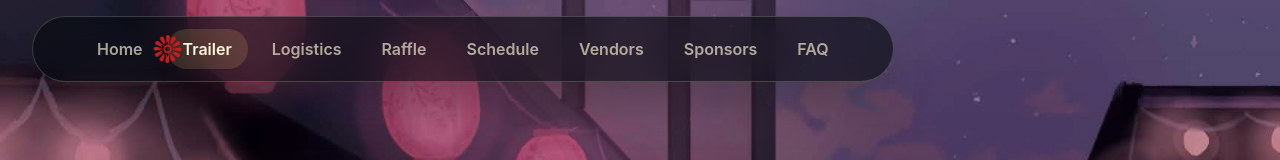
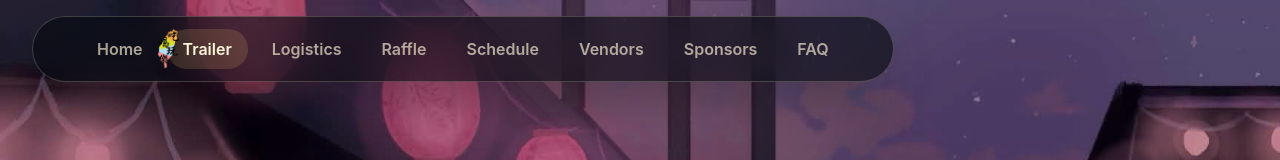
Before and after one commit to tsa-uw/night-market-website, a React (Vite) app: page / in a window 1280 px wide. Shown: the top 160 px of the page. Built offline with nearby package versions, Linux system fonts and the light colour scheme.

Commit message:
feat(Navbar): update logo to Night Market and replace favicon

```diff
--- a/index.html
+++ b/index.html
@@ -2,7 +2,7 @@
 <html lang="en">
     <head>
         <meta charset="UTF-8" />
-        <link rel="icon" type="image/svg+xml" href="/tsa.svg" />
+        <link rel="icon" type="image/svg+xml" href="/favicon.ico" />
         <meta name="viewport" content="width=device-width, initial-scale=1.0" />
         <title>Night Market 2026</title>
     </head>
--- a/src/components/layout/Navbar.tsx
+++ b/src/components/layout/Navbar.tsx
@@ -108,8 +108,8 @@ export default function Navbar() {
                     transition={{ type: "spring", stiffness: 400, damping: 30 }}
                 >
                     <img
-                        src="/tsa_logo.png"
-                        alt="TSA Logo"
+                        src="/nm_logo.png"
+                        alt="Night Market Logo"
                         className="drop-shadow-lg"
                         width={LOGO_SIZE}
                         height={LOGO_SIZE}
@@ -140,7 +140,7 @@ export default function Navbar() {
 
             {/* Mobile hamburger */}
             <div className="flex items-center gap-3 rounded-full border border-lantern-100/20 bg-night-900/75 px-4 py-2 shadow-2xl shadow-black/35 backdrop-blur-xl md:hidden">
-                <img src="/tsa_logo.png" alt="TSA Logo" className="h-6 w-6" />
+                <img src="/nm_logo.png" alt="Night Market Logo" className="h-6 w-6" />
                 <span className="text-sm font-semibold text-lantern-100">
                     Night Market
                 </span>
```
Also changed, not shown: public/nm_logo.png (added), 1 other file (tests, documents, lock files or other folders).
